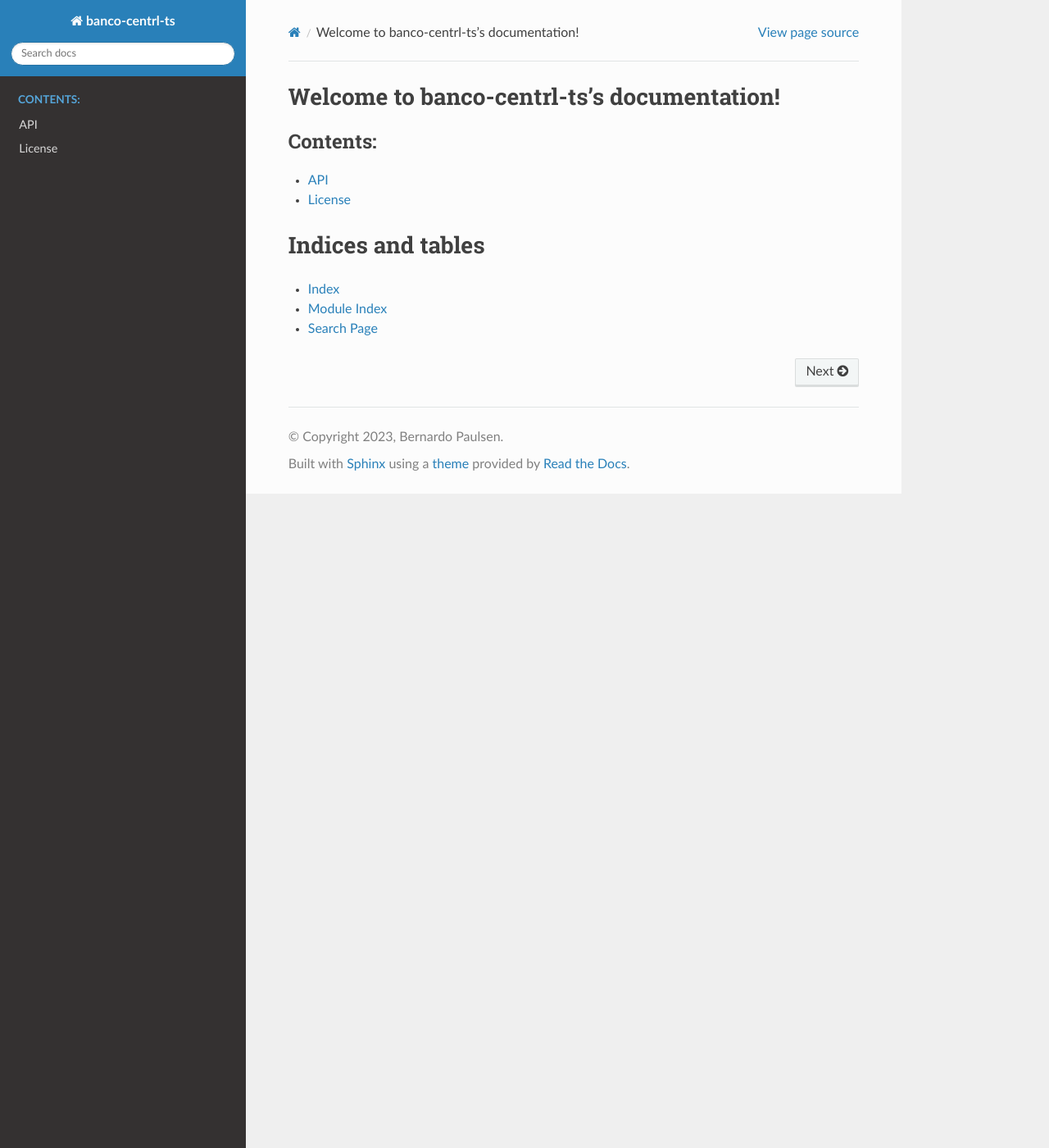
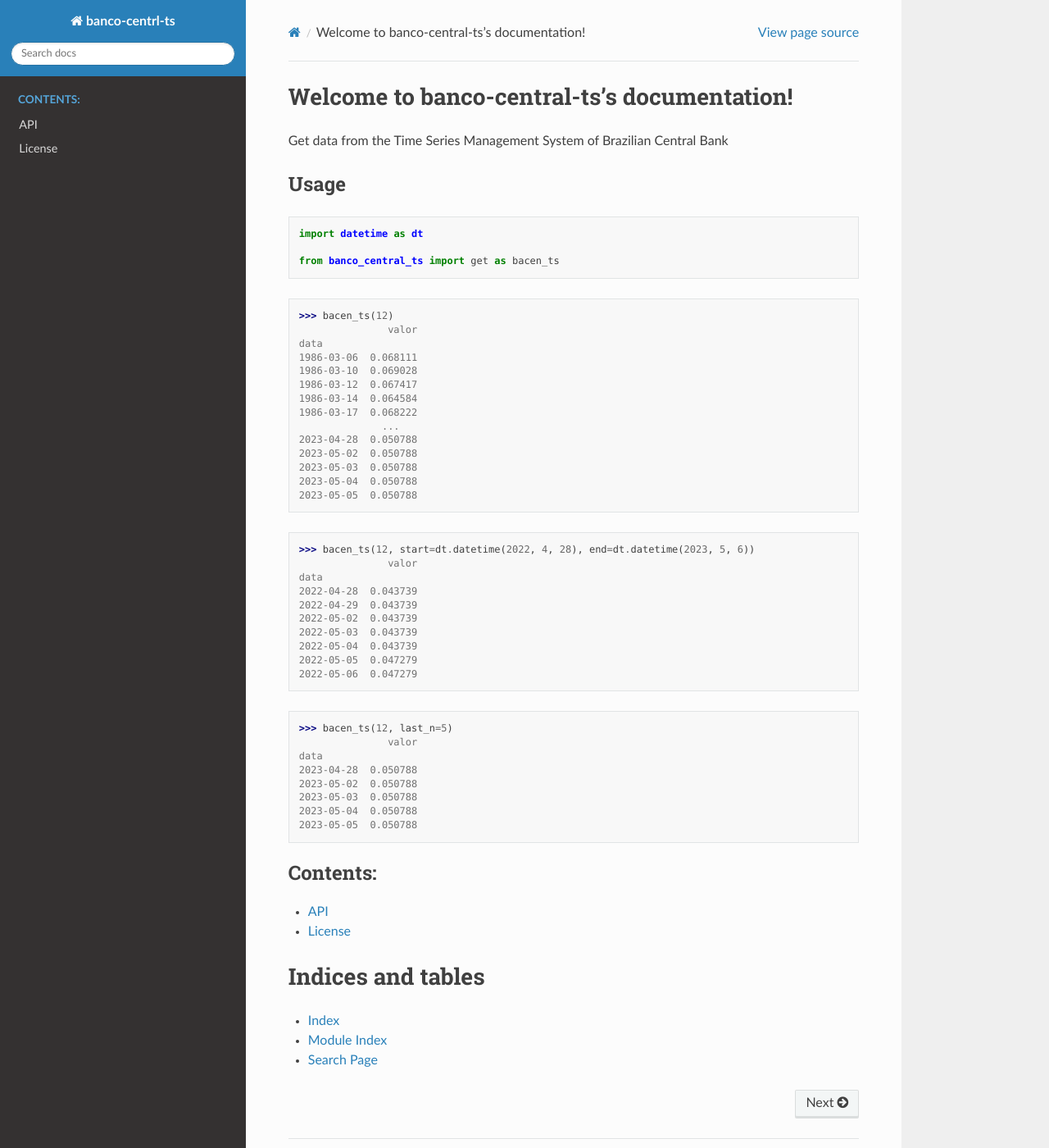
Before and after one commit to bernardopaulsen/banco_central_ts, a Sphinx documentation site: the page built from docs/index.rst, in a window 1280 px wide and 1400 px high. Shown: the whole window at 82% size. Built offline with Sphinx 7.4.7 and the Read the Docs theme 2.0.0, drawn with Linux system fonts in a browser that asks for light colours.

Commit message:
Add Usage to docs

```diff
--- a/docs/index.rst
+++ b/docs/index.rst
@@ -1,10 +1,56 @@
-.. banco-centrl-ts documentation master file, created by
+.. banco-centrql-ts documentation master file, created by
    sphinx-quickstart on Wed May  3 14:58:20 2023.
    You can adapt this file completely to your liking, but it should at least
    contain the root `toctree` directive.
 
-Welcome to banco-centrl-ts's documentation!
+Welcome to banco-central-ts's documentation!
 ===========================================
+
+Get data from the Time Series Management System of Brazilian Central Bank
+
+Usage
+-----
+
+.. code-block:: python
+
+   import datetime as dt
+
+   from banco_central_ts import get as bacen_ts
+
+>>> bacen_ts(12)
+               valor
+data
+1986-03-06  0.068111
+1986-03-10  0.069028
+1986-03-12  0.067417
+1986-03-14  0.064584
+1986-03-17  0.068222
+              ...
+2023-04-28  0.050788
+2023-05-02  0.050788
+2023-05-03  0.050788
+2023-05-04  0.050788
+2023-05-05  0.050788
+
+>>> bacen_ts(12, start=dt.datetime(2022, 4, 28), end=dt.datetime(2023, 5, 6))
+               valor
+data
+2022-04-28  0.043739
+2022-04-29  0.043739
+2022-05-02  0.043739
+2022-05-03  0.043739
+2022-05-04  0.043739
+2022-05-05  0.047279
+2022-05-06  0.047279
+
+>>> bacen_ts(12, last_n=5)
+               valor
+data
+2023-04-28  0.050788
+2023-05-02  0.050788
+2023-05-03  0.050788
+2023-05-04  0.050788
+2023-05-05  0.050788
 
 .. toctree::
    :maxdepth: 1
```
